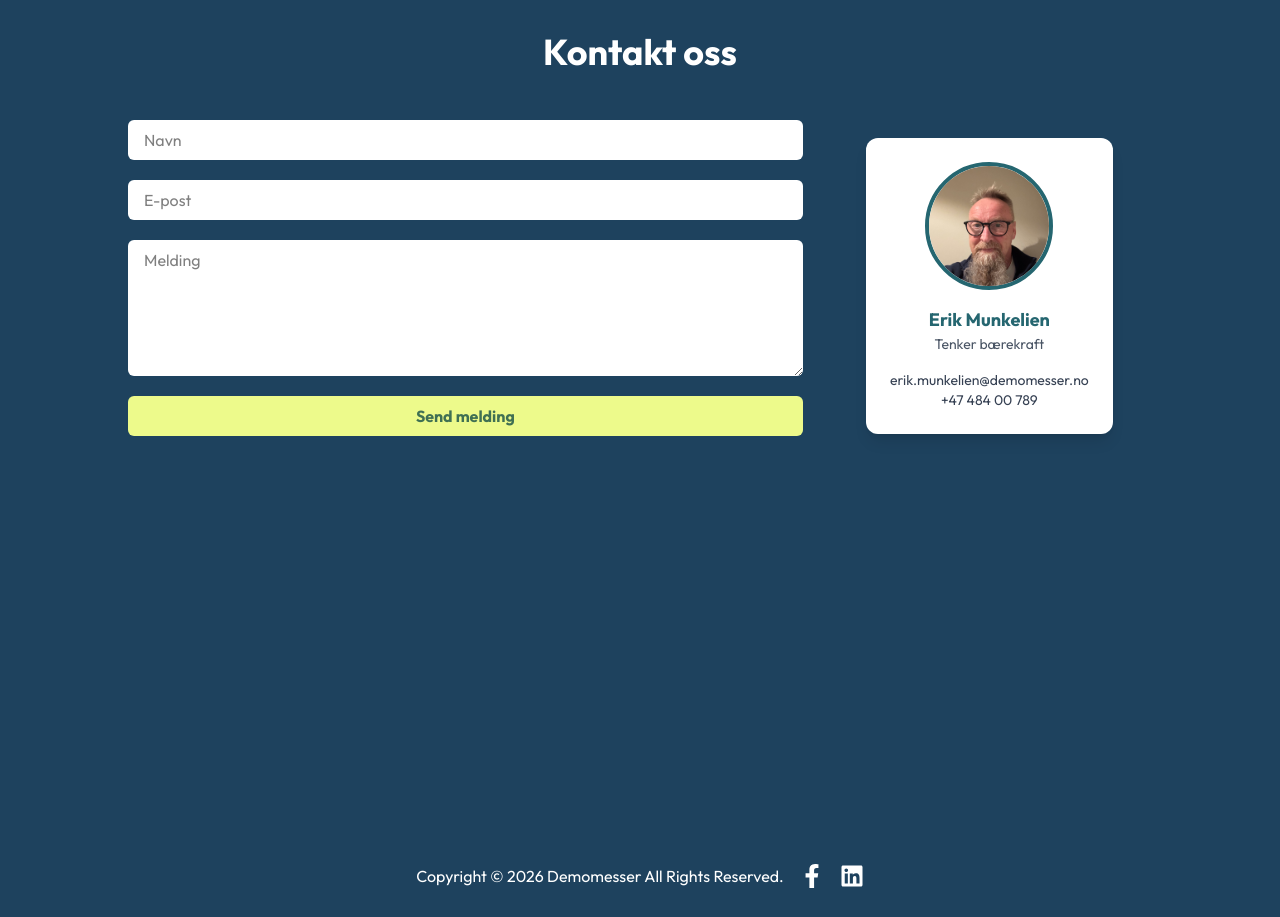
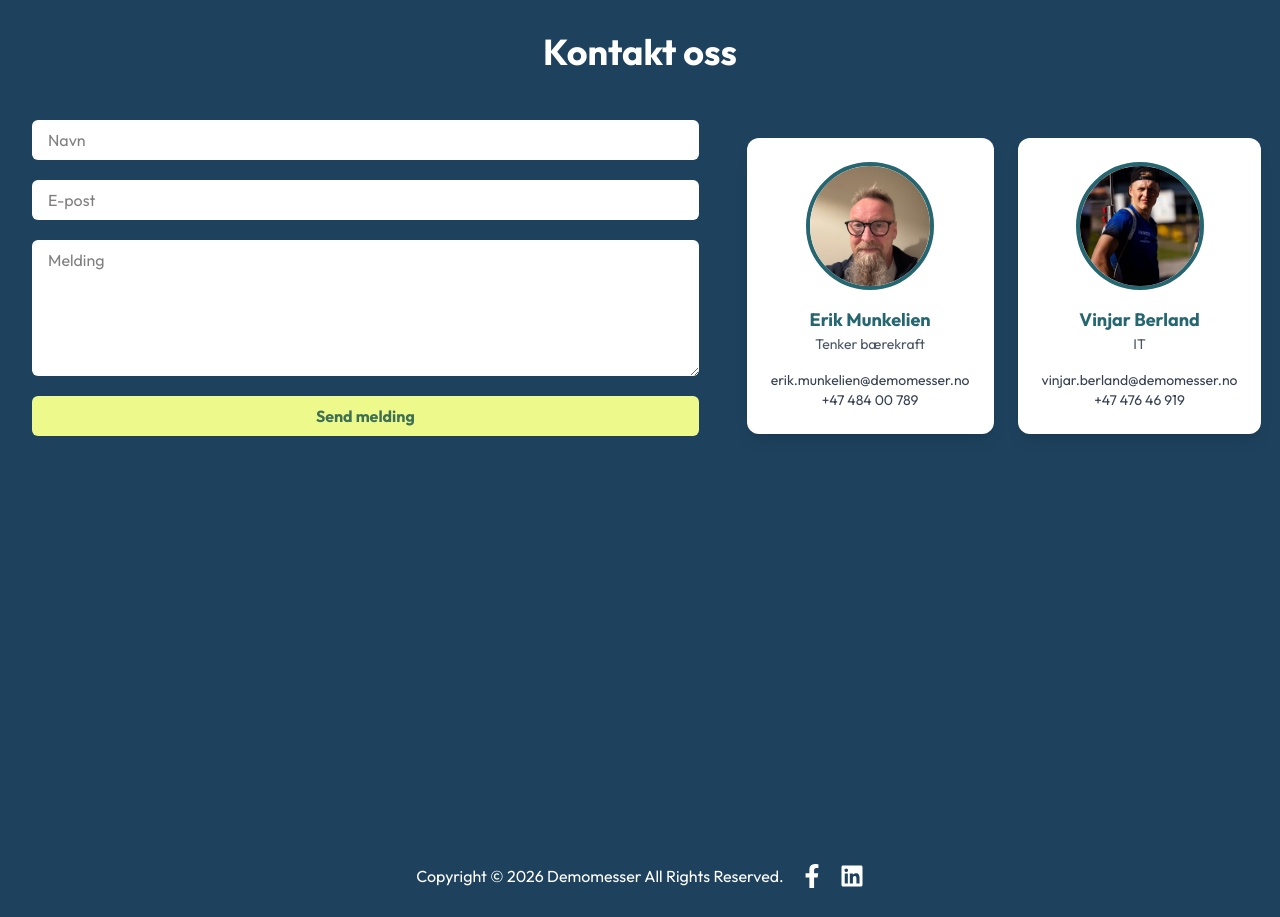
Before and after one commit to demomesser/frontend, a React (Vite) app: page / in a window 1280 px wide. Shown: the part 3200-4117 px from the top of the page. Built offline with nearby package versions, Linux system fonts and the light colour scheme.

Commit message:
added second employee

```diff
--- /dev/null
+++ b/src/components/Contact/contactCard.tsx
@@ -0,0 +1,52 @@
+import { motion } from "framer-motion"
+
+type Props = {
+    image: string
+    name: string
+    role: string
+    email: string
+    phone: string
+}
+
+const ContactCard = ({ image, name, role, email, phone }: Props) => {
+    return (
+        <motion.div
+            className="rounded-xl bg-white p-6 text-center shadow-lg max-w-sm"
+            whileHover={{ scale: 1.03 }}
+            variants={{
+                hidden: { opacity: 0, x: 40 },
+                visible: { opacity: 1, x: 0 },
+            }}
+        >
+            {/* Image */}
+            <motion.div
+                className="mx-auto mb-4 h-32 w-32 overflow-hidden rounded-full border-4 border-[#256670]"
+                initial={{ scale: 0 }}
+                animate={{ scale: 1 }}
+                transition={{ type: "spring", stiffness: 120 }}
+            >
+                <img
+                    src={image}
+                    alt={name}
+                    className="h-full w-full object-cover"
+                />
+            </motion.div>
+
+            {/* Info */}
+            <h2 className="text-lg font-bold text-[#256670]">
+                {name}
+            </h2>
+
+            <p className="text-sm text-gray-600">
+                {role}
+            </p>
+
+            <div className="mt-4 text-sm text-gray-700">
+                <p>{email}</p>
+                <p>{phone}</p>
+            </div>
+        </motion.div>
+    )
+}
+
+export default ContactCard
--- a/src/components/Contact/index.tsx
+++ b/src/components/Contact/index.tsx
@@ -1,6 +1,8 @@
 import { SelectedPage } from "../../shared/types"
 import { motion } from "framer-motion"
 import DirectorImg from "../../assets/director.jpeg"
+import Empl3Img from "../../assets/employee3.jpg"
+import ContactCard from "./contactCard"
 
 type Props = {
     setSelectedPage: (value: SelectedPage) => void
@@ -34,7 +36,7 @@ const Contact = ({ setSelectedPage }: Props) => {
                 </h1>
 
                 <motion.div
-                    className="grid w-full max-w-5xl grid-cols-1 gap-6 items-center md:grid-cols-3"
+                    className="grid w-full max-w-5xl grid-cols-1 gap-12 items-stretch md:grid-cols-3 md:-translate-x-24"
                     initial="hidden"
                     whileInView="visible"
                     viewport={{ once: true }}
@@ -48,7 +50,7 @@ const Contact = ({ setSelectedPage }: Props) => {
 
                     {/* LEFT — FORM */}
                     <motion.div
-                        className="md:col-span-2"
+                        className="md:col-span-2 h-full"
                         variants={{
                             hidden: { opacity: 0, x: -40 },
                             visible: { opacity: 1, x: 0 }
@@ -59,7 +61,7 @@ const Contact = ({ setSelectedPage }: Props) => {
                         <form
                             method="POST"
                             action="https://formsubmit.co/erik.munkelien@demomesser.no"
-                            className="flex flex-col gap-5"
+                            className="flex h-full flex-col gap-5"
                         >
                             <input
                                 type="text"
@@ -93,43 +95,26 @@ const Contact = ({ setSelectedPage }: Props) => {
 
                     {/* RIGHT — CEO CARD */}
                     <motion.div
-                        className="flex flex-col gap-6 items-center md:flex-row md:gap-4 md:justify-center mt-4"
+                        className="md:col-span-1 flex flex-col md:flex-row gap-6 items-center mt-4"
                         variants={{
                             hidden: { opacity: 0, x: 40 },
                             visible: { opacity: 1, x: 0 }
                         }}
                     >
-                        <motion.div
-                            className="rounded-xl bg-white p-6 text-center shadow-lg max-w-sm"
-                            whileHover={{ scale: 1.03 }}
-                        >
-                            {/* Image */}
-                            <motion.div
-                                className="mx-auto mb-4 h-32 w-32 overflow-hidden rounded-full border-4 border-[#256670]"
-                                initial={{ scale: 0 }}
-                                animate={{ scale: 1 }}
-                                transition={{ type: "spring", stiffness: 120 }}
-                            >
-                                <img
-                                    src={DirectorImg}
-                                    alt="CEO"
-                                    className="h-full w-full object-cover"
-                                />
-                            </motion.div>
-
-                            {/* Info */}
-                            <h2 className="text-lg font-bold text-[#256670]">
-                                Erik Munkelien
-                            </h2>
-                            <p className="text-sm text-gray-600">
-                                Tenker bærekraft
-                            </p>
-
-                            <div className="mt-4 text-sm text-gray-700">
-                                <p>erik.munkelien@demomesser.no</p>
-                                <p>+47 484 00 789</p>
-                            </div>
-                        </motion.div>
+                        <ContactCard
+                            image={DirectorImg}
+                            name="Erik Munkelien"
+                            role="Tenker bærekraft"
+                            email="erik.munkelien@demomesser.no"
+                            phone="+47 484 00 789"
+                        />
+                        <ContactCard
+                            image={Empl3Img}
+                            name="Vinjar Berland"
+                            role="IT"
+                            email="vinjar.berland@demomesser.no"
+                            phone="+47 476 46 919"
+                        />
                     </motion.div>
                 </motion.div>
             </motion.div>
```
Also changed, not shown: src/assets/employee3.jpg (added).
